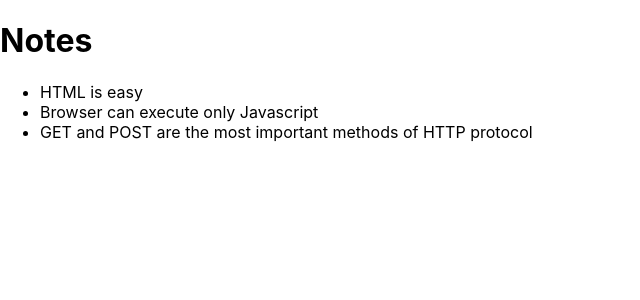
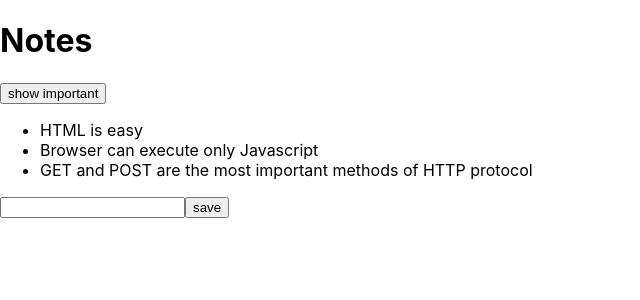
Before and after one commit to eRuaro/fullstackopen, a React (Create React App) app in the folder part2/: page / in a window 1280 px wide. Shown: the top 300 px of the page, without its empty margins (0-640 px from the left). Built offline with nearby package versions, Linux system fonts and the light colour scheme.

Commit message:
finished learning about forms

```diff
--- a/part2/src/App.js
+++ b/part2/src/App.js
@@ -1,17 +1,57 @@
 import logo from './logo.svg';
 import './App.css';
 import Note from './components/Note';
+import { useState } from 'react';
 
 const App = ({notes}) => {
+
+  const [appNotes, setNotes] = useState(notes)
+  const [newNote, setNewNote] = useState('')
+  const [showAll, setShowAll] = useState(true)
+
+  const notesToShow = showAll ? appNotes : appNotes.filter(
+    note => note.important
+  )
+
+  const addNote = (event) => {
+    event.preventDefault()
+    const noteObject = {
+      content: newNote,
+      date: new Date().toISOString(),
+      important: Math.random() < 0.5,
+      id: appNotes.length + 1,
+    }
+
+    setNotes(appNotes.concat(noteObject))
+    setNewNote('')
+    console.log('button clicked', event.target)
+  }
+
+  const handleNoteChange = (event) => {
+    console.log(event.target.value)
+    setNewNote(event.target.value)
+  }
 
   return (
     <div>
       <h1>Notes</h1>
+      <div>
+        <button onClick={() => setShowAll(!showAll)}>
+          show {showAll ? 'important' : 'all'}
+        </button>
+      </div>
       <ul>
-        {notes.map(note =>
+        {notesToShow.map(note =>
           <Note key={note.id} note={note} />
         )}
       </ul>
+      <form onSubmit={addNote}>
+          <input
+            value={newNote}
+            onChange={handleNoteChange}
+          />
+          <button type="submit"> save </button>
+      </form>
     </div>
   )
 }
```
